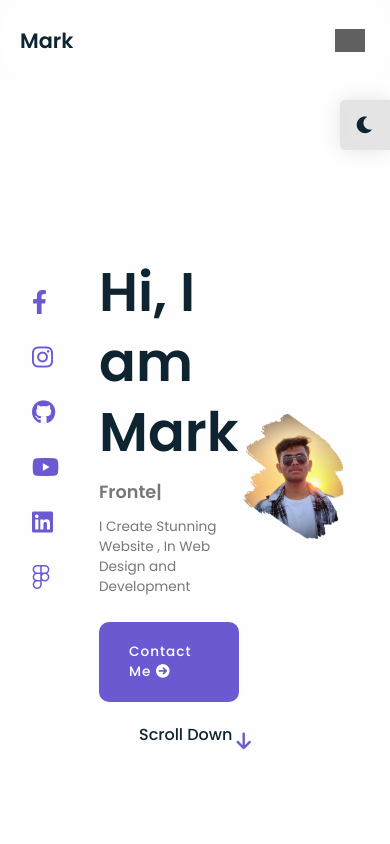
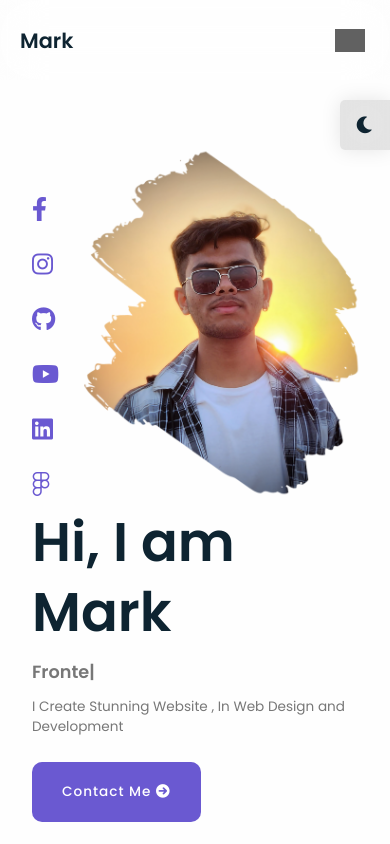
Before and after one commit to patelms35/web-react, a React (Vite) app in the folder web-react/: page / in a window 390 px wide. Shown: the top 844 px of the page. Built offline with nearby package versions, Linux system fonts and the light colour scheme; grey boxes are pictures that could not be loaded.

Commit message:
Update home.css

```diff
--- a/web-react/src/Home/home.css
+++ b/web-react/src/Home/home.css
@@ -1448,39 +1448,36 @@ footer a {
 
 /*=======Media query max-width 730px=======*/
 @media screen and (max-width: 730px) {
-  /*=======Common styles for all sections=======*/
-  body {
-    margin: 5rem 0 0 0;
+  /* Home section */
+  .home .home-container {
+    display: flex;
+    flex-direction: column-reverse;
+    align-items: center;
+    position: relative;
   }
 
-  .section-title-01 {
-    font-size: 3em;
-  }
-
-  .section-title-02 {
-    font-size: 2em;
-    transform: translateY(-65px);
-  }
-
-  /*=======Home section=======*/
-  .home .home-container {
-    display: grid;
+  /* Place media icons to the left of the home image */
+  .media-icons {
+    position: absolute;
+    left: 0;
+    top: 30%; /* Centers vertically */
+    transform: translateY(-50%); /* Adjusts the centering */
+    display: flex;
+    flex-direction: column; /* Stacks icons vertically */
   }
 
   .home-container .home-img {
-    position: absolute;
+    position: relative;
+    left: 40px;
   }
 
   .home-container .home-img img {
-    width: 65%;
+    width: 6%;
     transform: translate(80px, -180px);
   }
 
   .home .home-container .info {
     font-size: 0.8rem;
-  }
-
-  .media-icons {
-    margin-bottom: 80px;
+    text-align: left;
   }
 }
```
